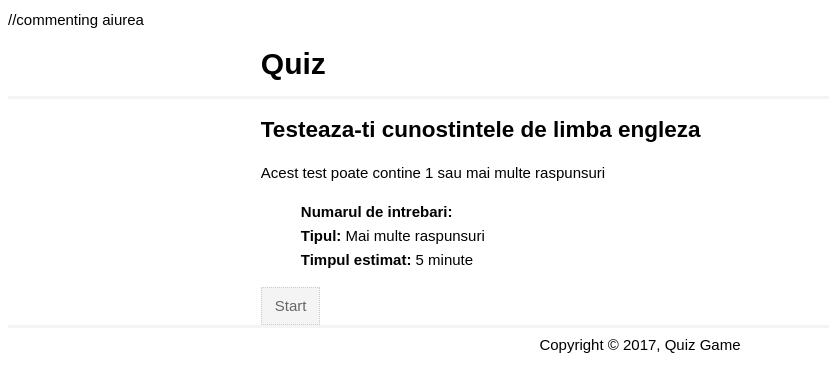
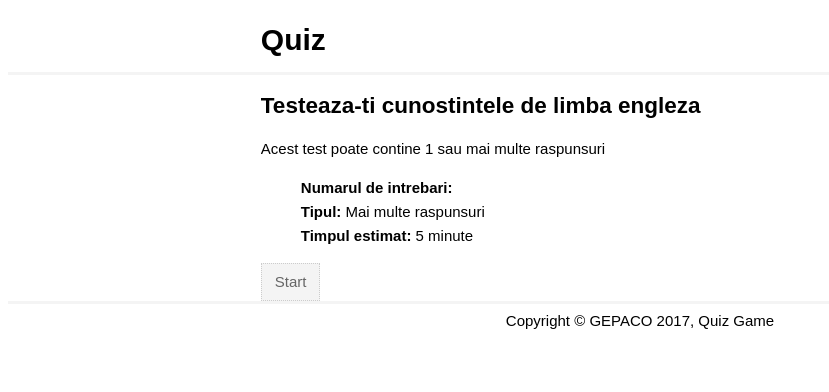
Before and after one commit to simiendo/Game1, a PHP site: page / in a window 1280 px wide. Shown: the top 392 px of the page, without its empty margins (0-829 px from the left). Run offline with PHP 8.4, Linux system fonts and the light colour scheme.

Commit message:
copyright GEPACO

```diff
--- a/index.php
+++ b/index.php
@@ -1,5 +1,5 @@
 <!DOCTYPE html>
-//commenting aiurea
+<!--commenting aiurea-->
 <html lang="en">
 <head>
     <meta charset="UTF-8">
@@ -26,7 +26,7 @@
     </main>
     <footer>
         <div class="container">
-            Copyright &copy; 2017, Quiz Game
+            Copyright &copy; GEPACO 2017, Quiz Game
         </div>
     </footer>
 </body>
```
